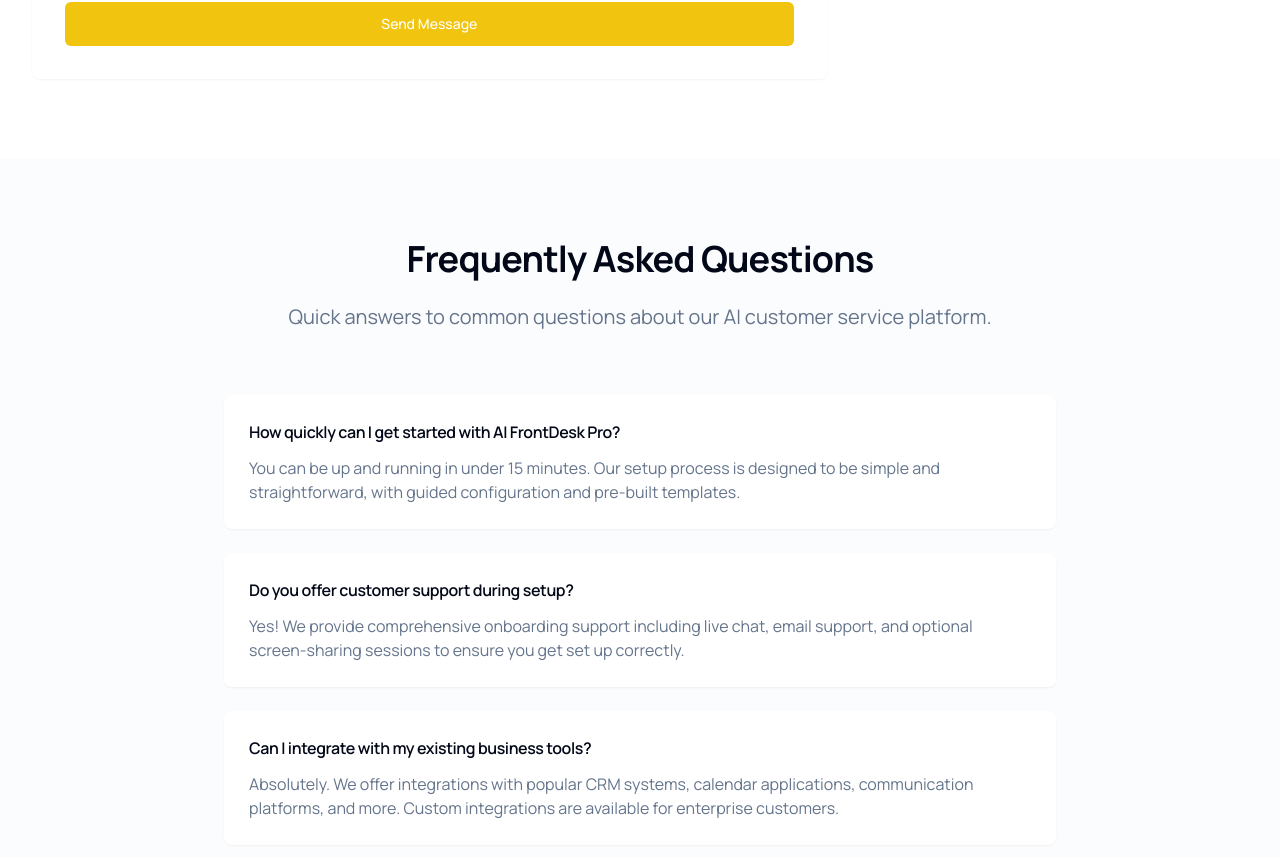
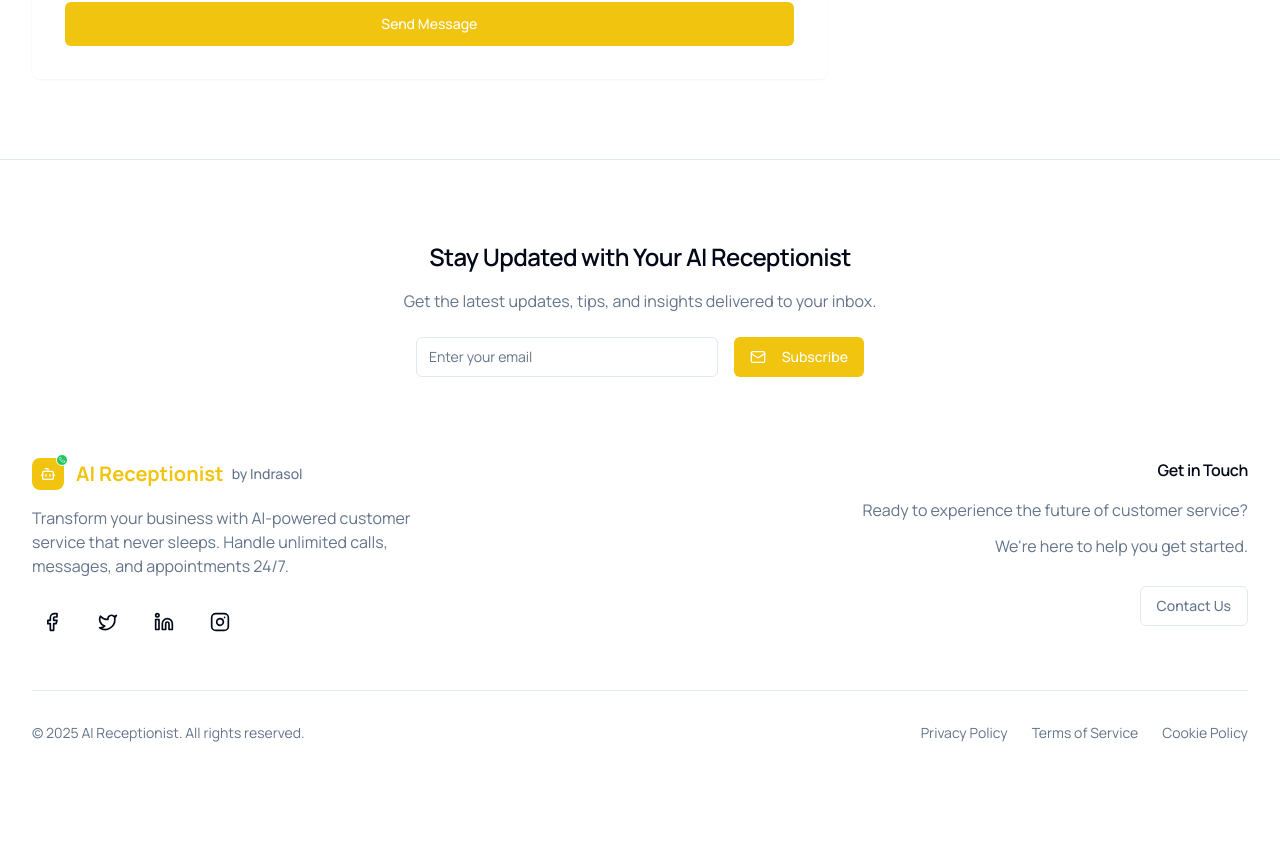
Before and after one commit to indrasol/ai-receptionist-frontend, a React (Vite) app: page / in a window 1280 px wide. Shown: the part 1937-2794 px from the top of the page. After the commit the page ends 2728 px from the top, so only its background shows below. Built offline with nearby package versions, Linux system fonts and the light colour scheme.

Commit message:
Remove FAQ section
Removed the FAQ section from the home page and adjusted the layout.

```diff
--- a/src/pages/Home.tsx
+++ b/src/pages/Home.tsx
@@ -315,48 +315,6 @@ const Home = () => {
           </div>
         </div>
       </section>
-
-      {/* FAQ Section */}
-      <section className="py-20 bg-muted/30">
-        <div className="max-w-4xl mx-auto px-4 sm:px-6 lg:px-8">
-          <div className="text-center mb-16">
-            <h2 className="text-3xl lg:text-4xl font-heading font-bold mb-6">
-              Frequently Asked Questions
-            </h2>
-            <p className="text-xl text-muted-foreground">
-              Quick answers to common questions about our AI customer service platform.
-            </p>
-          </div>
-
-          <div className="space-y-6">
-            {[
-              {
-                question: "How quickly can I get started with AI FrontDesk Pro?",
-                answer: "You can be up and running in under 15 minutes. Our setup process is designed to be simple and straightforward, with guided configuration and pre-built templates."
-              },
-              {
-                question: "Do you offer customer support during setup?",
-                answer: "Yes! We provide comprehensive onboarding support including live chat, email support, and optional screen-sharing sessions to ensure you get set up correctly."
-              },
-              {
-                question: "Can I integrate with my existing business tools?",
-                answer: "Absolutely. We offer integrations with popular CRM systems, calendar applications, communication platforms, and more. Custom integrations are available for enterprise customers."
-              },
-              {
-                question: "Is there a limit to how many calls the AI can handle?",
-                answer: "Our AI can handle unlimited simultaneous conversations. Your plan determines your monthly call/message limits, but there's no restriction on concurrent interactions."
-              }
-            ].map((faq, index) => (
-              <Card key={index} className="glass-card">
-                <CardContent className="p-6">
-                  <h3 className="font-heading font-semibold mb-3">{faq.question}</h3>
-                  <p className="text-muted-foreground">{faq.answer}</p>
-                </CardContent>
-              </Card>
-            ))}
-          </div>
-        </div>
-      </section>
     </div>
   );
 };
```
